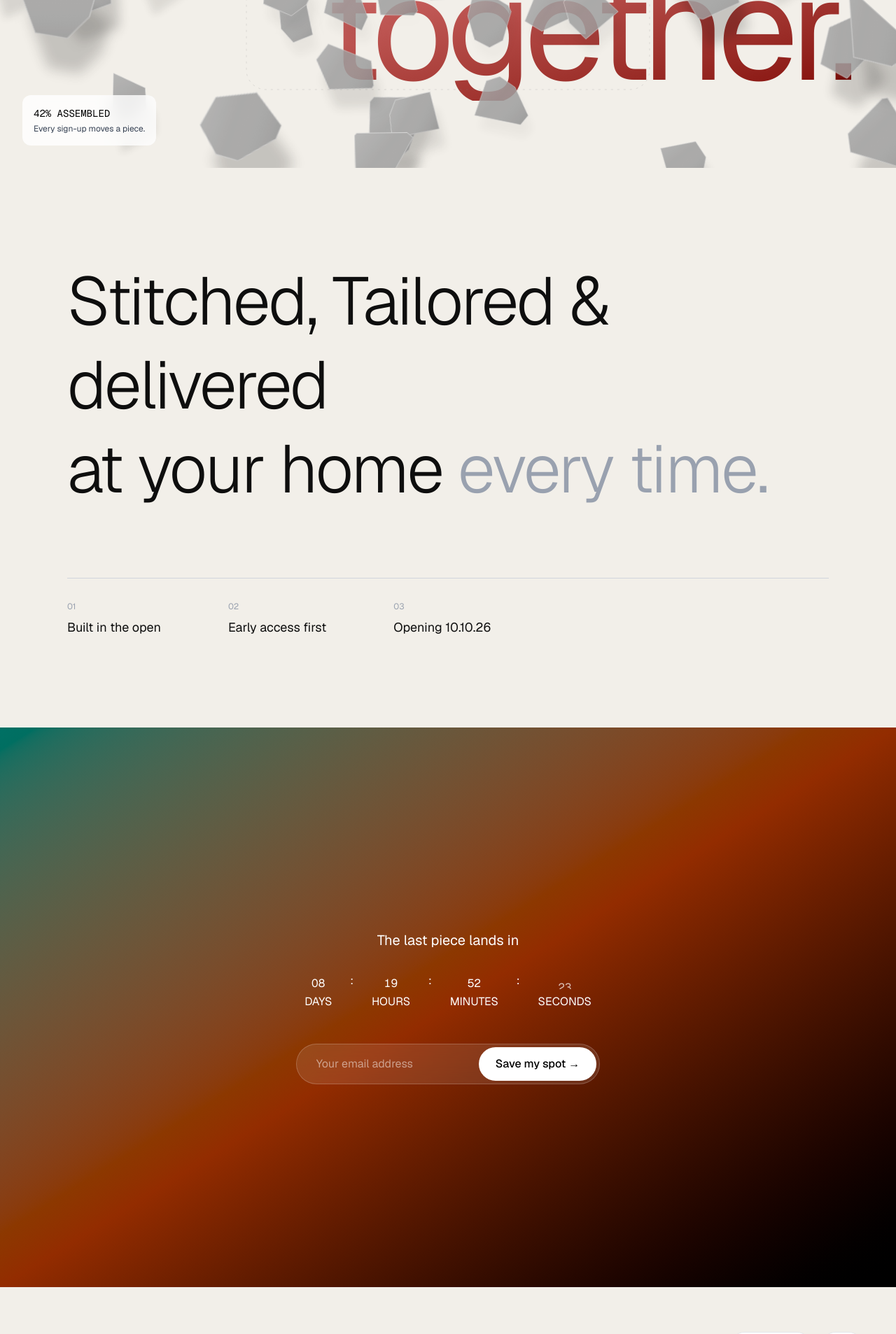
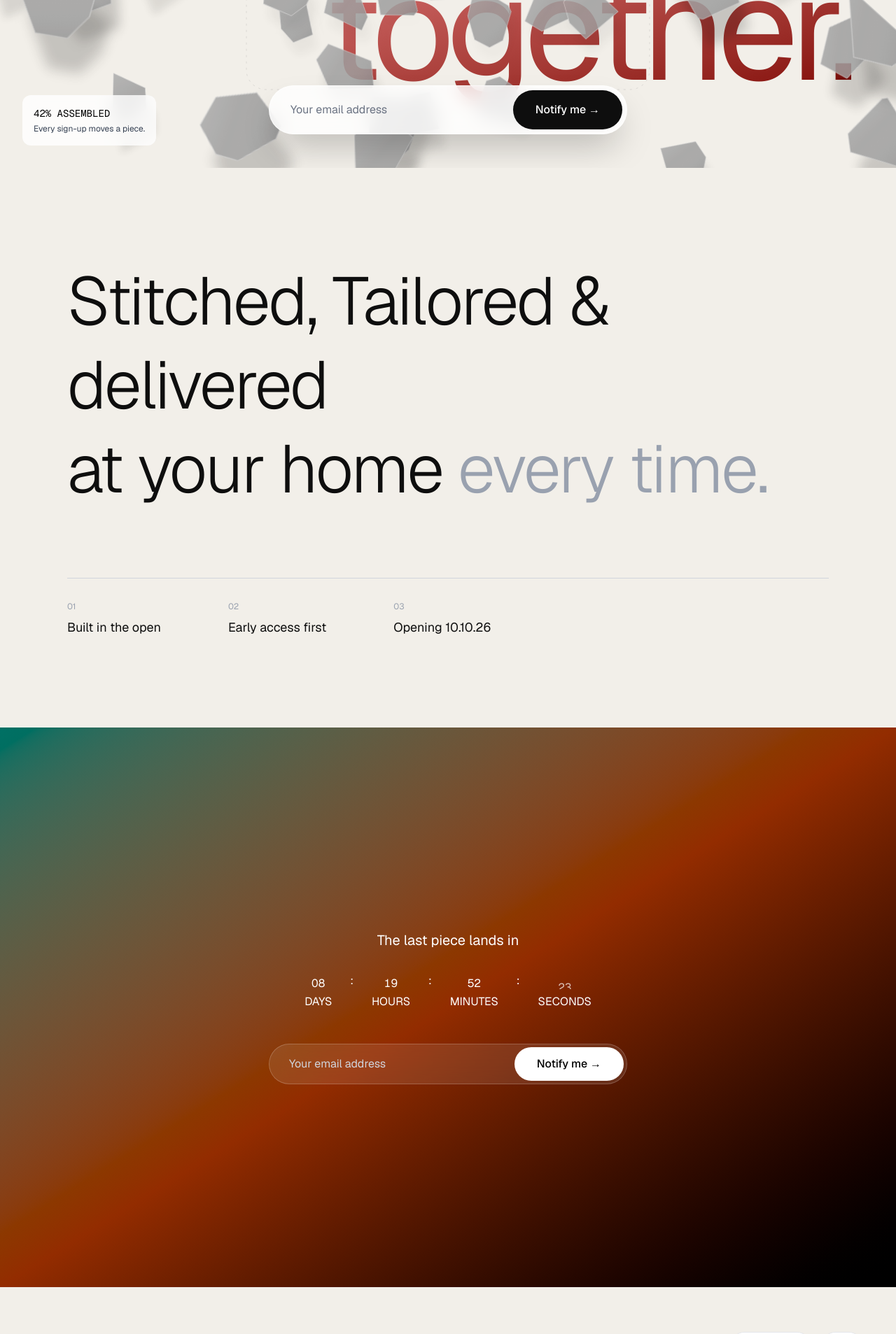
Before and after one commit to Quantamann/ito-launch, a Next.js app: page / in a window 1280 px wide. Shown: the part 560-2467 px from the top of the page at 70% size. Built offline with nearby package versions, Linux system fonts and the light colour scheme.

Commit message:
Make sheet in

```diff
--- a/app/page.tsx
+++ b/app/page.tsx
@@ -1,17 +1,40 @@
 "use client";
+import { useState } from 'react';
 import Image from 'next/image';
 import ShatterReveal from '../components/ShatterReveal';
 import LaunchCountdown from '../components/LaunchCountdown';
 import SectionSnap from '../components/SectionSnap';
 
 export default function Home() {
+  const [email, setEmail] = useState('');
+  const [status, setStatus] = useState('idle'); // 'idle' | 'loading' | 'success' | 'error'
+
+  const handleSubmit = async (e: React.FormEvent) => {
+    e.preventDefault();
+    if (!email) return;
+
+    setStatus('loading');
+    try {
+      const res = await fetch('/api/waitlist', {
+        method: 'POST',
+        headers: { 'Content-Type': 'application/json' },
+        body: JSON.stringify({ email })
+      });
+
+      if (res.ok) setStatus('success');
+      else setStatus('error');
+    } catch (err) {
+      setStatus('error');
+    }
+  };
+
   return (
-    <main className="bg-[#f2efe9] text-[#0e0e0e] font-sans">
+    <main className="bg-[#f2efe9] text-[#0e0e0e] font-sans relative">
 
       {/* Top Left Logo & Text Anchor */}
       <div className="absolute top-6 left-6 md:top-12 md:left-12 flex items-center gap-3 z-50 pointer-events-none">
         <Image
-          src="/logo.png"
+          src="/Logo.png"
           alt="ito logo"
           width={48}
           height={48}
@@ -34,19 +57,17 @@ export default function Home() {
       {/* Hero Section */}
       <section id="hero" className="relative w-full h-screen overflow-hidden bg-[#f2efe9]">
 
-        {/* Layer 1: Background Text (Behind the shatter) */}
+        {/* Layer 1: Background Text */}
         <div className="absolute inset-0 z-0 pointer-events-none flex flex-col justify-between py-32 md:py-0 md:block">
-          {/* Top Left */}
-          <h1 className="md:absolute md:top-20 md:left-16 px-4 md:px-0 text-7xl sm:text-8xl md:text-[13rem] font-normal tracking-tighter text-transparent bg-clip-text bg-gradient-to-br from-[#800000] to-[#d97373] leading-none">
+          <h1 className="md:absolute md:top-20 md:left-16 px-4 md:px-0 text-7xl sm:text-8xl md:text-[10.5rem] font-normal tracking-tighter text-transparent bg-clip-text bg-gradient-to-br from-[#800000] to-[#d97373] leading-none">
             Coming
           </h1>
-          {/* Bottom Right */}
           <h1 className="md:absolute md:bottom-24 md:right-16 px-4 md:px-0 text-right text-7xl sm:text-8xl md:text-[13rem] font-normal tracking-tighter text-transparent bg-clip-text bg-gradient-to-tl from-[#800000] to-[#d97373] leading-none">
             together.
           </h1>
         </div>
 
-        {/* Layer 2: Shatter Component (On top of text) */}
+        {/* Layer 2: Shatter Component */}
         <div className="absolute inset-0 z-10 opacity-85">
           <ShatterReveal
             style={{ width: "100%", height: "100%" }}
@@ -72,10 +93,40 @@ export default function Home() {
           />
         </div>
 
-        {/* Layer 3: Progress Indicator UI */}
-        <div className="absolute bottom-6 left-6 md:bottom-8 md:left-8 bg-white/80 p-3 md:p-4 rounded-xl backdrop-blur-md z-20 pointer-events-none">
-          <p className="text-xs md:text-sm font-mono text-black">42% ASSEMBLED</p>
-          <p className="text-[10px] md:text-xs text-gray-700 mt-1">Every sign-up moves a piece.</p>
+        {/* Layer 3: Progress Indicator UI (Hidden on mobile to make room for email bar) */}
+        <div className="hidden md:block absolute bottom-8 left-8 bg-white/80 p-4 rounded-xl backdrop-blur-md z-20 pointer-events-none">
+          <p className="text-sm font-mono text-black">42% ASSEMBLED</p>
+          <p className="text-xs text-gray-700 mt-1">Every sign-up moves a piece.</p>
+        </div>
+
+        {/* Layer 4: Floating Hero Email Capture */}
+        <div className="absolute bottom-8 md:bottom-12 left-1/2 -translate-x-1/2 w-[90%] max-w-lg z-30">
+          <form
+            onSubmit={handleSubmit}
+            className="flex w-full bg-white/80 backdrop-blur-md p-1.5 rounded-full shadow-2xl border border-white/60"
+          >
+            <input
+              type="email"
+              placeholder="Your email address"
+              value={email}
+              onChange={(e) => setEmail(e.target.value)}
+              disabled={status === 'loading' || status === 'success'}
+              required
+              className="flex-1 bg-transparent text-black placeholder-gray-500 px-6 outline-none disabled:opacity-50"
+            />
+            <button
+              type="submit"
+              disabled={status === 'loading' || status === 'success'}
+              className="bg-[#0e0e0e] text-white px-6 py-3 md:px-8 md:py-4 rounded-full font-medium flex items-center justify-center gap-2 hover:bg-black/80 transition-colors disabled:opacity-50 whitespace-nowrap"
+            >
+              {status === 'loading' ? 'Saving...' : status === 'success' ? 'Saved ✓' : 'Notify me →'}
+            </button>
+          </form>
+          {status === 'error' && (
+            <p className="text-red-500 text-sm mt-3 text-center font-medium bg-white/80 rounded-full py-1 backdrop-blur-sm">
+              Something went wrong. Please try again.
+            </p>
+          )}
         </div>
       </section>
 
@@ -119,16 +170,29 @@ export default function Home() {
             />
           </div>
 
-          <div className="mt-8 md:mt-12 flex flex-col md:flex-row w-full md:w-auto bg-transparent md:bg-white/10 md:p-1 gap-3 md:gap-0 rounded-3xl md:rounded-full backdrop-blur-md md:border md:border-white/20">
+          {/* Secondary Email Capture Form (Linked to same state) */}
+          <form
+            onSubmit={handleSubmit}
+            className="mt-8 md:mt-12 flex w-full max-w-lg bg-white/10 p-1 rounded-full backdrop-blur-md border border-white/20"
+          >
             <input
               type="email"
               placeholder="Your email address"
-              className="bg-white/10 md:bg-transparent text-white px-6 py-4 md:py-3 rounded-full md:rounded-none outline-none w-full md:w-64 border border-white/20 md:border-none focus:bg-white/20 transition-colors"
+              value={email}
+              onChange={(e) => setEmail(e.target.value)}
+              disabled={status === 'loading' || status === 'success'}
+              required
+              className="flex-1 bg-transparent text-white placeholder-gray-300 px-6 outline-none disabled:opacity-50"
             />
-            <button className="bg-white text-black px-6 py-4 md:py-3 rounded-full font-medium w-full md:w-auto hover:bg-gray-200 transition-colors">
-              Save my spot →
+            <button
+              type="submit"
+              disabled={status === 'loading' || status === 'success'}
+              className="bg-white text-black px-6 py-3 md:px-8 md:py-3 rounded-full font-medium whitespace-nowrap hover:bg-gray-200 transition-colors disabled:opacity-50"
+            >
+              {status === 'loading' ? 'Saving...' : status === 'success' ? 'Saved ✓' : 'Notify me →'}
             </button>
-          </div>
+          </form>
+          {status === 'error' && <p className="text-red-400 text-sm mt-3">Something went wrong.</p>}
         </div>
       </section>
 
@@ -137,8 +201,8 @@ export default function Home() {
         <div className="flex flex-col md:flex-row justify-between items-start gap-6 md:gap-0">
           <h2 className="text-3xl md:text-5xl font-light">Follow the making.</h2>
           <div className="flex gap-3 md:gap-4">
-            <button className="px-4 py-2 bg-white rounded-full text-xs md:text-sm border border-gray-200">Instagram ↗</button>
-            <button className="px-4 py-2 bg-white rounded-full text-xs md:text-sm border border-gray-200">X ↗</button>
+            <button className="px-4 py-2 bg-white rounded-full text-xs md:text-sm border border-gray-200 hover:bg-gray-50 transition-colors">Instagram ↗</button>
+            <button className="px-4 py-2 bg-white rounded-full text-xs md:text-sm border border-gray-200 hover:bg-gray-50 transition-colors">X ↗</button>
           </div>
         </div>
 
@@ -152,7 +216,7 @@ export default function Home() {
             <p>tryito.in</p>
             <p>Privacy</p>
           </div>
-          <p className="cursor-pointer">Back to top ↑</p>
+          <p className="cursor-pointer hover:text-gray-800 transition-colors">Back to top ↑</p>
         </div>
       </section>
     </main>
```
